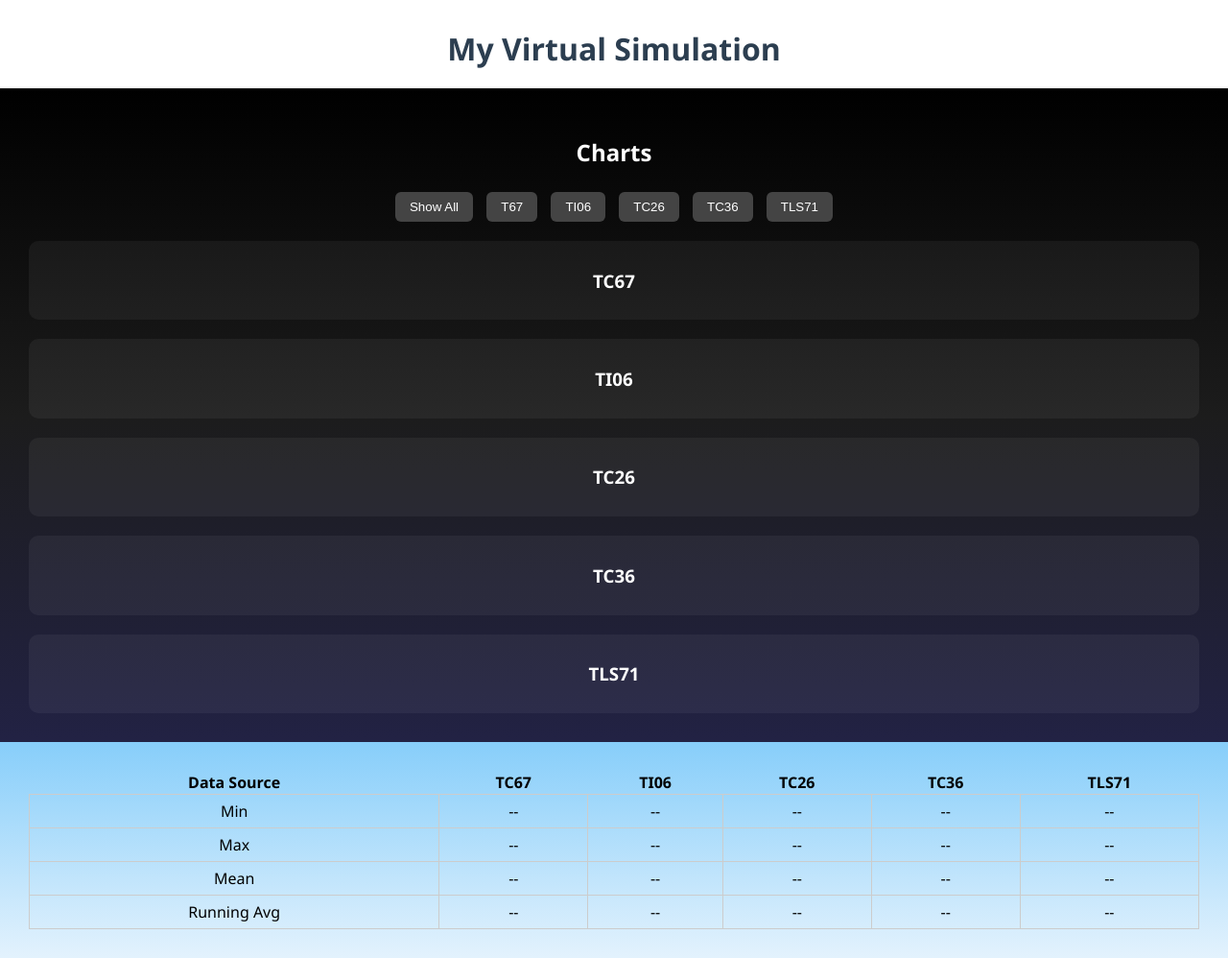
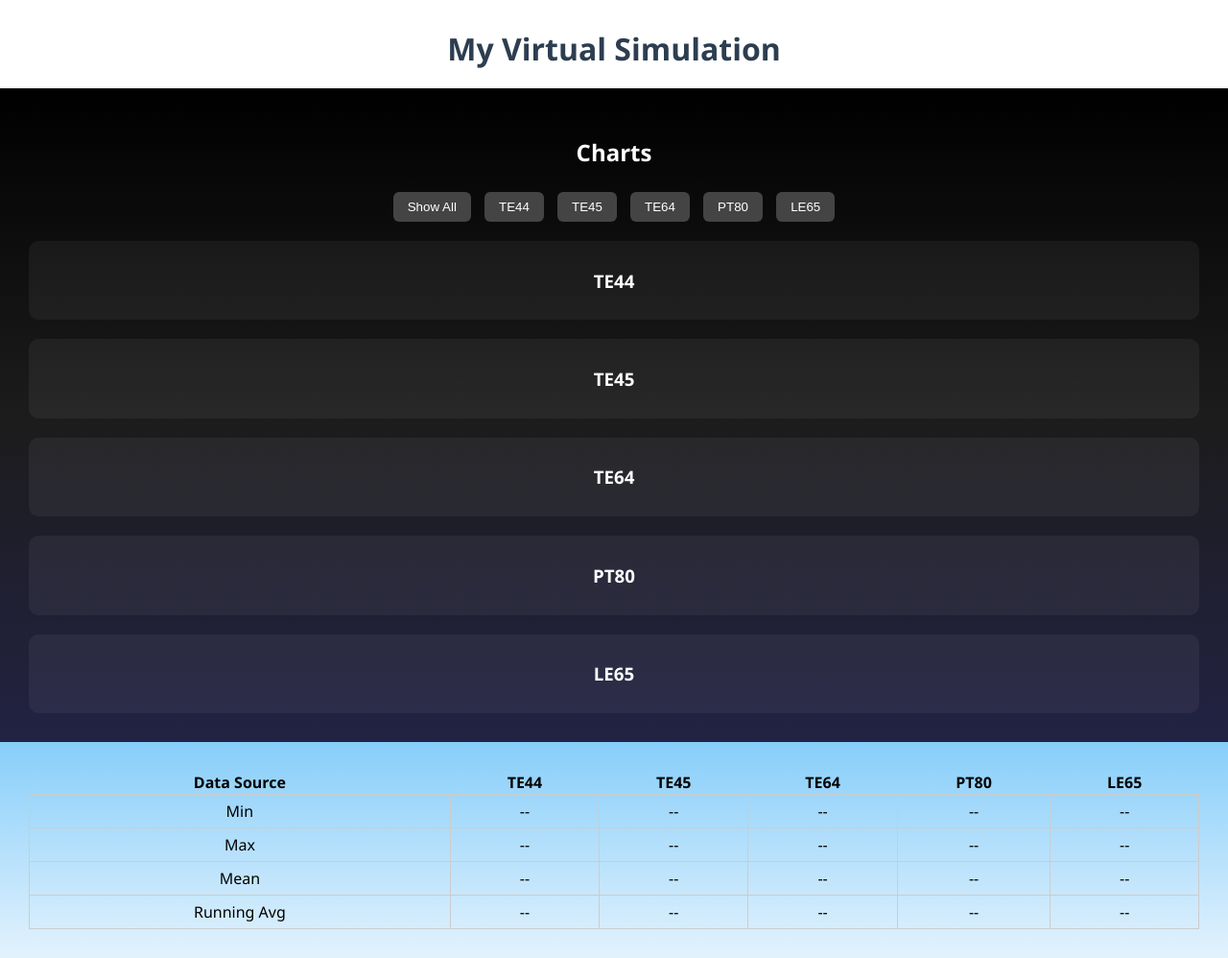
Before and after one commit to tural327/end_pro, a Flask app: template templates/sistem3.html in a window 1280 px wide. Shown: the part 249-1247 px from the top of the page at 96% size. Run offline with Flask 3, Linux system fonts and the light colour scheme; the template is opened without the code that fills it, so the values that code supplies are empty; some libraries are stand-ins or nearby versions.

Commit message:
Update sensor identifiers in sistem3.html

```diff
--- a/templates/sistem3.html
+++ b/templates/sistem3.html
@@ -15,27 +15,27 @@
 
 <section class="top-boxes">
   <div class="data-box">
-      <h3>TC67</h3>
+      <h3>TE44</h3>
       <p id="box_temperature">--</p>
   </div>
 
   <div class="data-box">
-      <h3>TI06</h3>
+      <h3>TE45</h3>
       <p id="box_humidity">--</p>
   </div>
 
   <div class="data-box">
-      <h3>TC26</h3>
+      <h3>TE64</h3>
       <p id="box_vibration">--</p>
   </div>
 
   <div class="data-box">
-      <h3>TC36</h3>
+      <h3>PT80</h3>
       <p id="box_flow">--</p>
   </div>
 
   <div class="data-box">
-      <h3>TLS71</h3>
+      <h3>LE65</h3>
       <p id="box_voltage">--</p>
   </div>
 </section>
@@ -48,19 +48,19 @@
 
   <div class="button-container">
     <button onclick="showChart('all')">Show All</button>
-    <button onclick="showChart('p1_chart')">T67</button>
-    <button onclick="showChart('p2_chart')">TI06</button>
-    <button onclick="showChart('p3_chart')">TC26</button>
-    <button onclick="showChart('p4_chart')">TC36</button>
-    <button onclick="showChart('p5_chart')">TLS71</button>
+    <button onclick="showChart('p1_chart')">TE44</button>
+    <button onclick="showChart('p2_chart')">TE45</button>
+    <button onclick="showChart('p3_chart')">TE64</button>
+    <button onclick="showChart('p4_chart')">PT80</button>
+    <button onclick="showChart('p5_chart')">LE65</button>
   </div>
 
   <div class="chart-container">
-      <div class="chart"><h3>TC67</h3><div id="p1_chart"></div></div>
-      <div class="chart"><h3>TI06</h3><div id="p2_chart"></div></div>
-      <div class="chart"><h3>TC26</h3><div id="p3_chart"></div></div>
-      <div class="chart"><h3>TC36</h3><div id="p4_chart"></div></div>
-      <div class="chart"><h3>TLS71</h3><div id="p5_chart"></div></div>
+      <div class="chart"><h3>TE44</h3><div id="p1_chart"></div></div>
+      <div class="chart"><h3>TE45</h3><div id="p2_chart"></div></div>
+      <div class="chart"><h3>TE64</h3><div id="p3_chart"></div></div>
+      <div class="chart"><h3>PT80</h3><div id="p4_chart"></div></div>
+      <div class="chart"><h3>LE65</h3><div id="p5_chart"></div></div>
   </div>
 </section>
 
@@ -72,11 +72,11 @@
   <table>
     <tr>
       <th>Data Source</th>
-      <th>TC67</th>
-      <th>TI06</th>
-      <th>TC26</th>
-      <th>TC36</th>
-      <th>TLS71</th>
+      <th>TE44</th>
+      <th>TE45</th>
+      <th>TE64</th>
+      <th>PT80</th>
+      <th>LE65</th>
     </tr>
 
     <tr>
```
